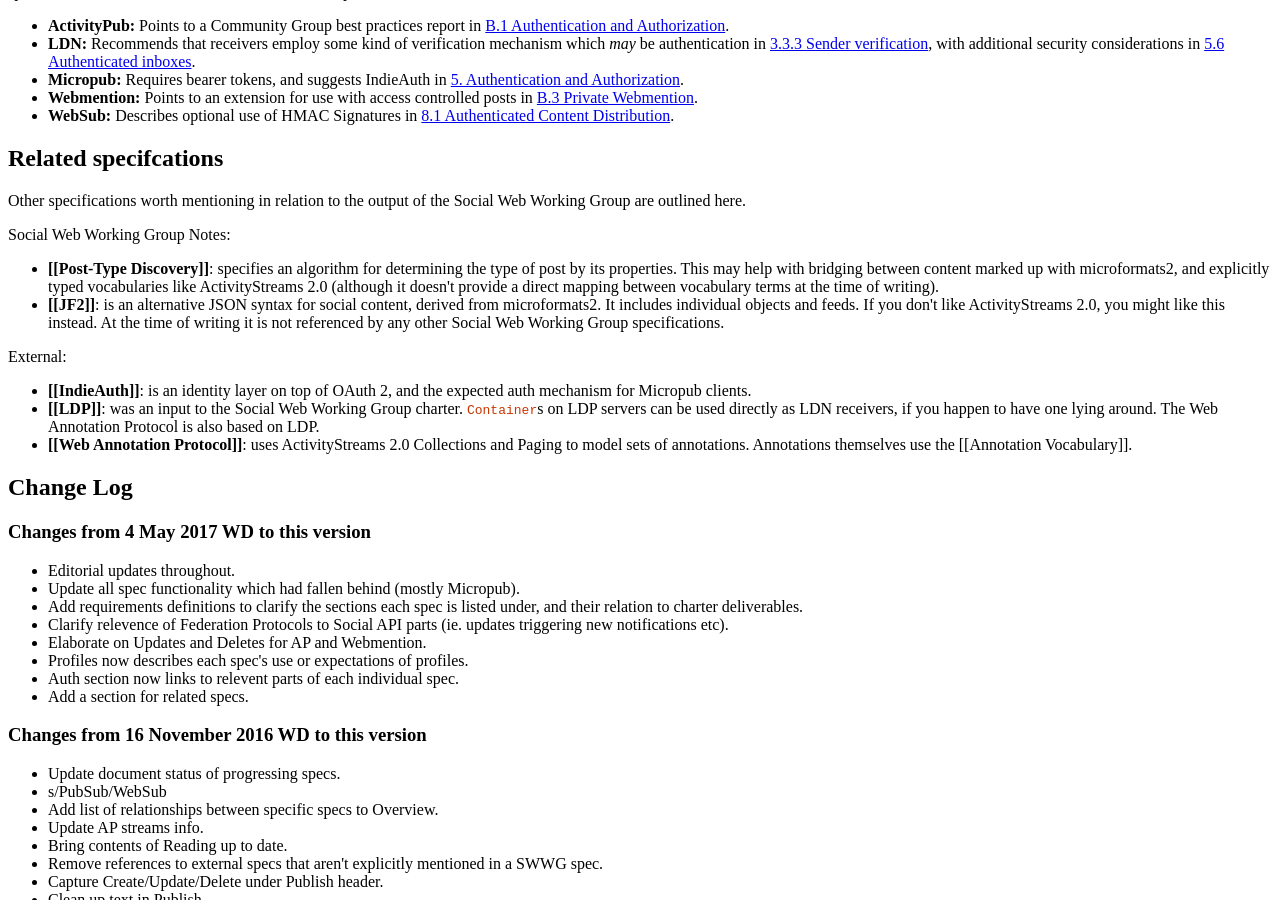
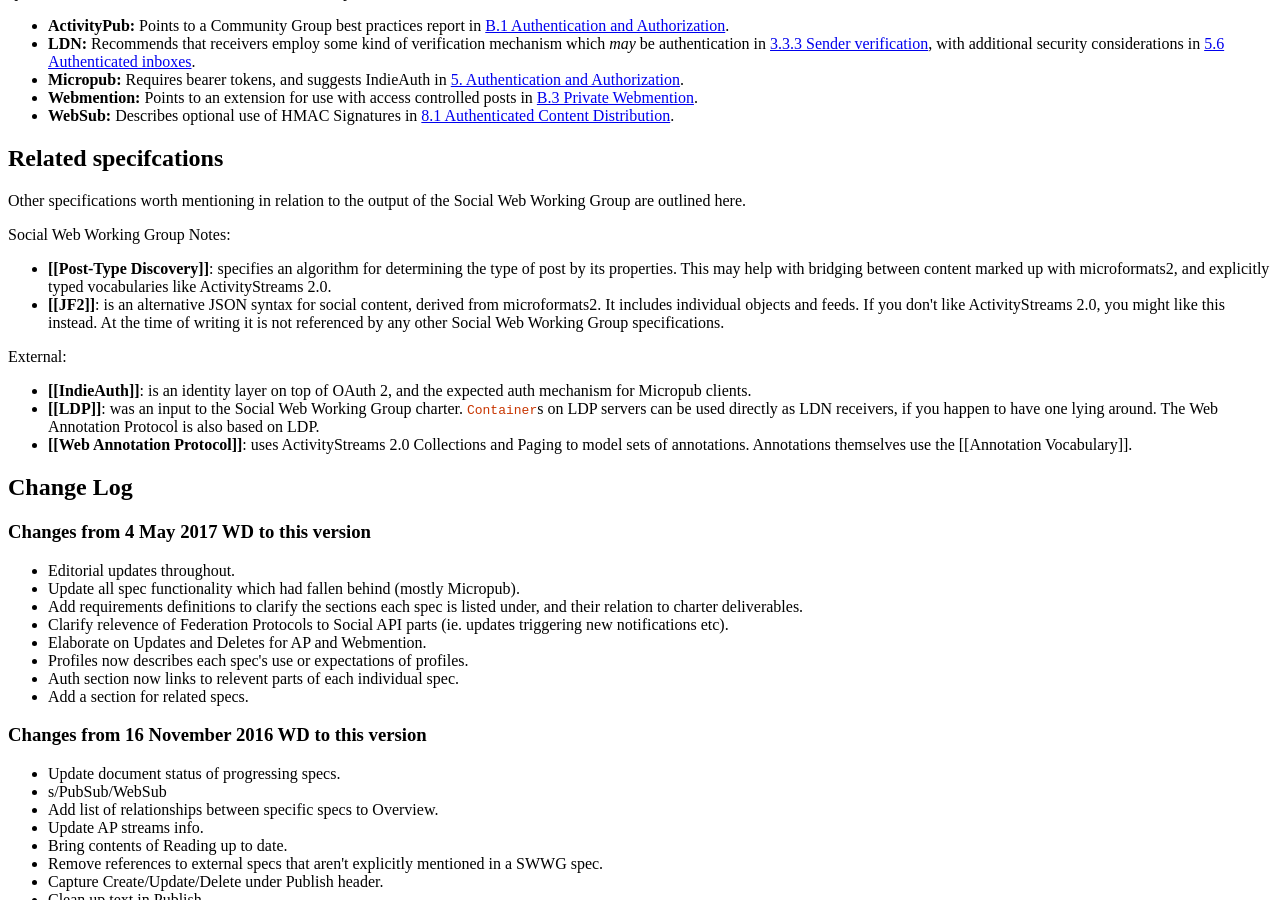
Before and after one commit to w3c-social/social-web-protocols, a Jekyll site: the page index.html, which Jekyll copies as it is, in a window 1280 px wide and 900 px high, scrolled down 10631 px. Built offline with Jekyll 4.4.1, drawn with Linux system fonts in a browser that asks for light colours.

Commit message:
PTD add AS2 types 5 minutes ago

```diff
--- a/index.html
+++ b/index.html
@@ -1024,7 +1024,7 @@
       <p>Social Web Working Group Notes:</p>
 
       <ul>
-        <li><strong>[[Post-Type Discovery]]</strong>: specifies an algorithm for determining the type of post by its properties. This may help with bridging between content marked up with microformats2, and explicitly typed vocabularies like ActivityStreams 2.0 (although it doesn't provide a direct mapping between vocabulary terms at the time of writing).</li>
+        <li><strong>[[Post-Type Discovery]]</strong>: specifies an algorithm for determining the type of post by its properties. This may help with bridging between content marked up with microformats2, and explicitly typed vocabularies like ActivityStreams 2.0.</li>
 
         <li><strong>[[JF2]]</strong>: is an alternative JSON syntax for social content, derived from microformats2. It includes individual objects and feeds. If you don't like ActivityStreams 2.0, you might like this instead. At the time of writing it is not referenced by any other Social Web Working Group specifications.</li>
       </ul>
```
